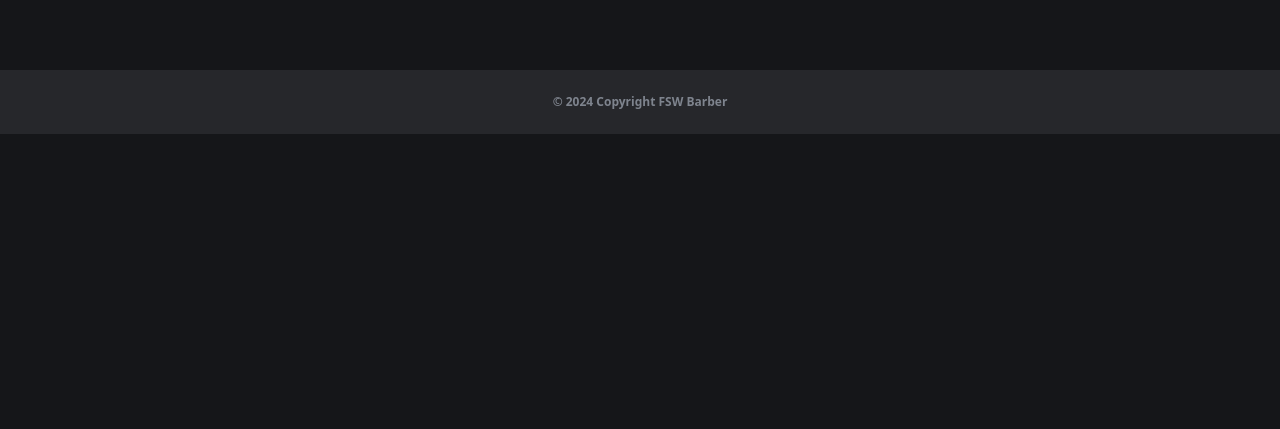
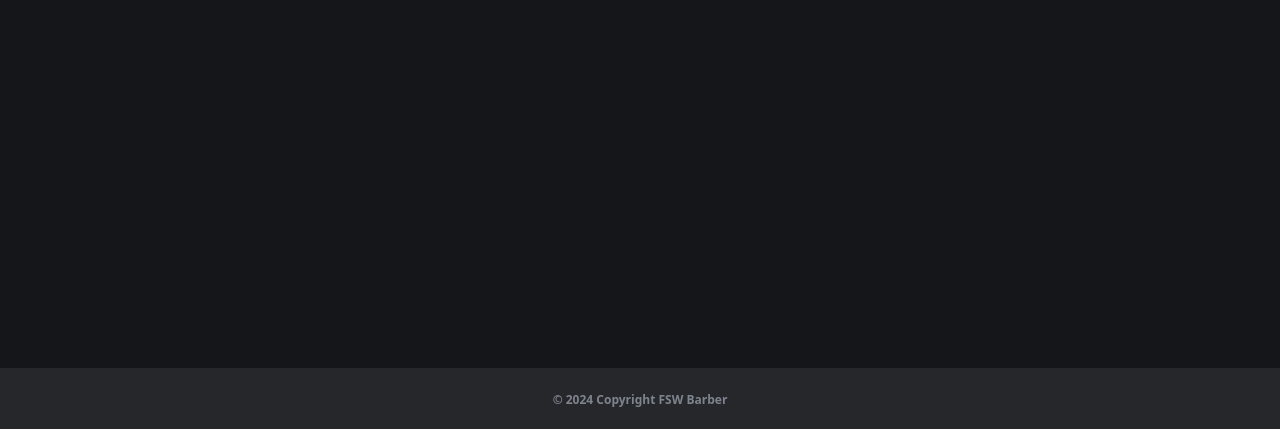
Before and after one commit to lucaslima44/fsw-barber, a Next.js app: page / in a window 1280 px wide. Shown: the part 368-797 px from the top of the page. Built offline with nearby package versions, Linux system fonts and the light colour scheme; no server answers; the database is empty.

Commit message:
style: ensure footer is always on the bottom

```diff
--- a/app/globals.css
+++ b/app/globals.css
@@ -41,6 +41,6 @@
     @apply border-border;
   }
   body {
-    @apply bg-background text-foreground antialiased;
+    @apply flex h-screen flex-col bg-background text-foreground antialiased;
   }
 }
--- a/app/layout.tsx
+++ b/app/layout.tsx
@@ -21,7 +21,7 @@
     <html lang="en">
       <body className={`&{inter.className} dark `}>
         <AuthProvider>
-          {children}
+          <div className="flex-1">{children}</div>
           <Toaster />
           <Footer />
         </AuthProvider>
```
